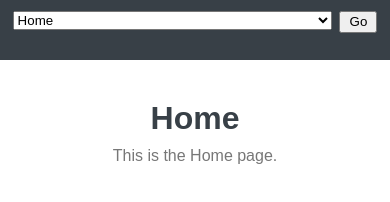
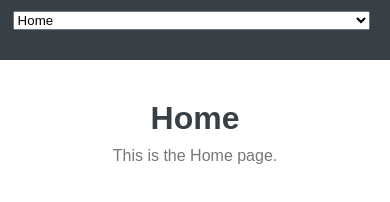
Before and after one commit to malloryporche/treehouse, a plain HTML site: page Tuts & Projects/MobileMenu/index.html in a window 390 px wide. Drawn offline with nearby package versions, Linux system fonts and the light colour scheme.

Commit message:
Mobile menu tweaked for UX

```diff
--- a/Tuts & Projects/MobileMenu/css/style.css
+++ b/Tuts & Projects/MobileMenu/css/style.css
@@ -41,19 +41,11 @@ ul li.selected a {
 }
 
 select {
-	width: 84%;
+	width: 94%;
 	margin: 11px  0 11px 2%;
 	float: left;
 }
 
-button {
-	display: inline-block;
-	line-height: 18px;
-	padding: 0 5px;
-	margin: 11px 2% 11px 0;
-	float: right;
-	width: 10%;
-}
 h1 {
 	margin: 40px 0 10px;
 	text-align: center;
--- a/Tuts & Projects/MobileMenu/js/app.js
+++ b/Tuts & Projects/MobileMenu/js/app.js
@@ -22,11 +22,8 @@ if($anchor.parent().hasClass("selected")) {
 
 
 
-//Create a button
-var $button = $("<button>Go</button>");
-$("#menu").append($button)
-	//Bind click to button to
-	$button.click(function() {
+	//Bind change listener to the select
+	$select.change(function() {
 	//go to Select location
 	window.location = $select.val();
 	})
```
